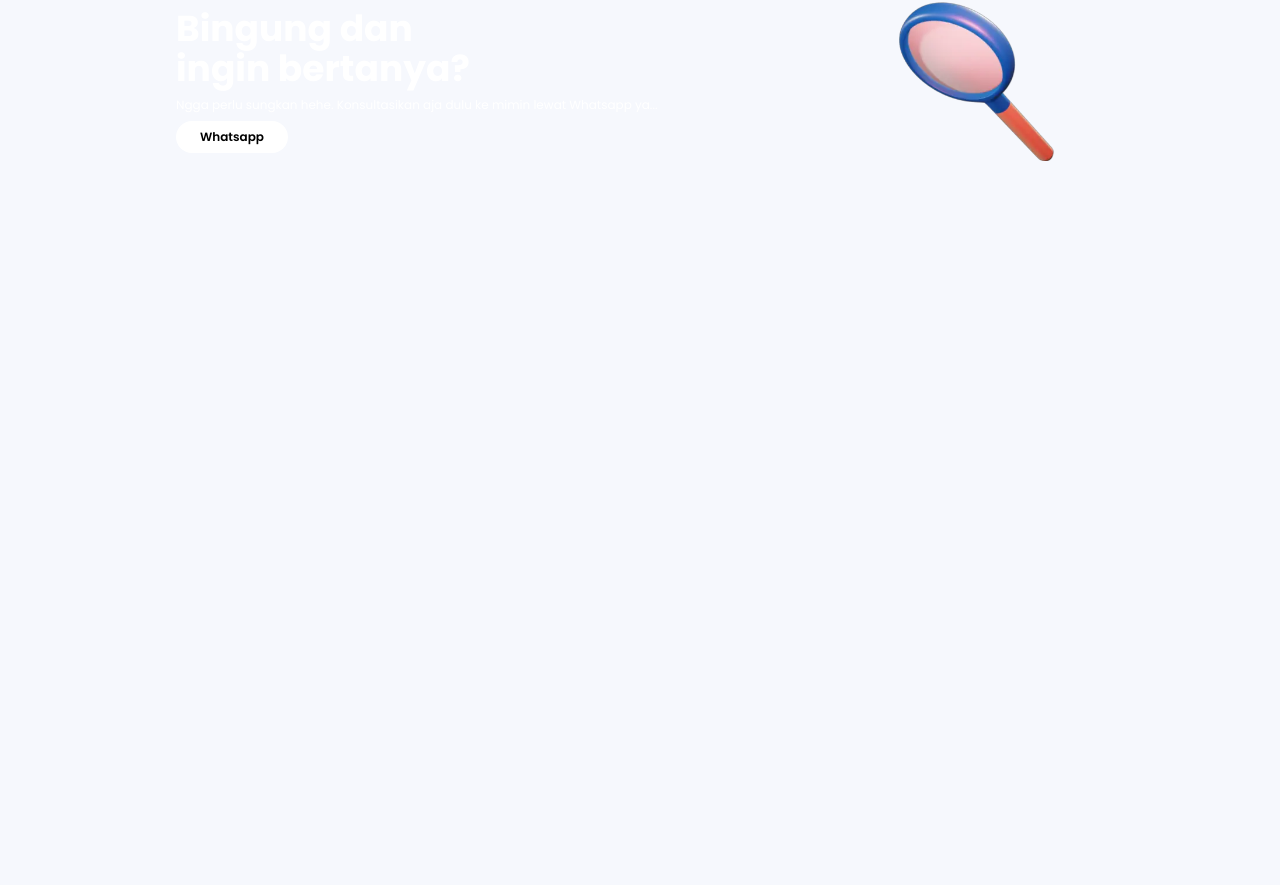
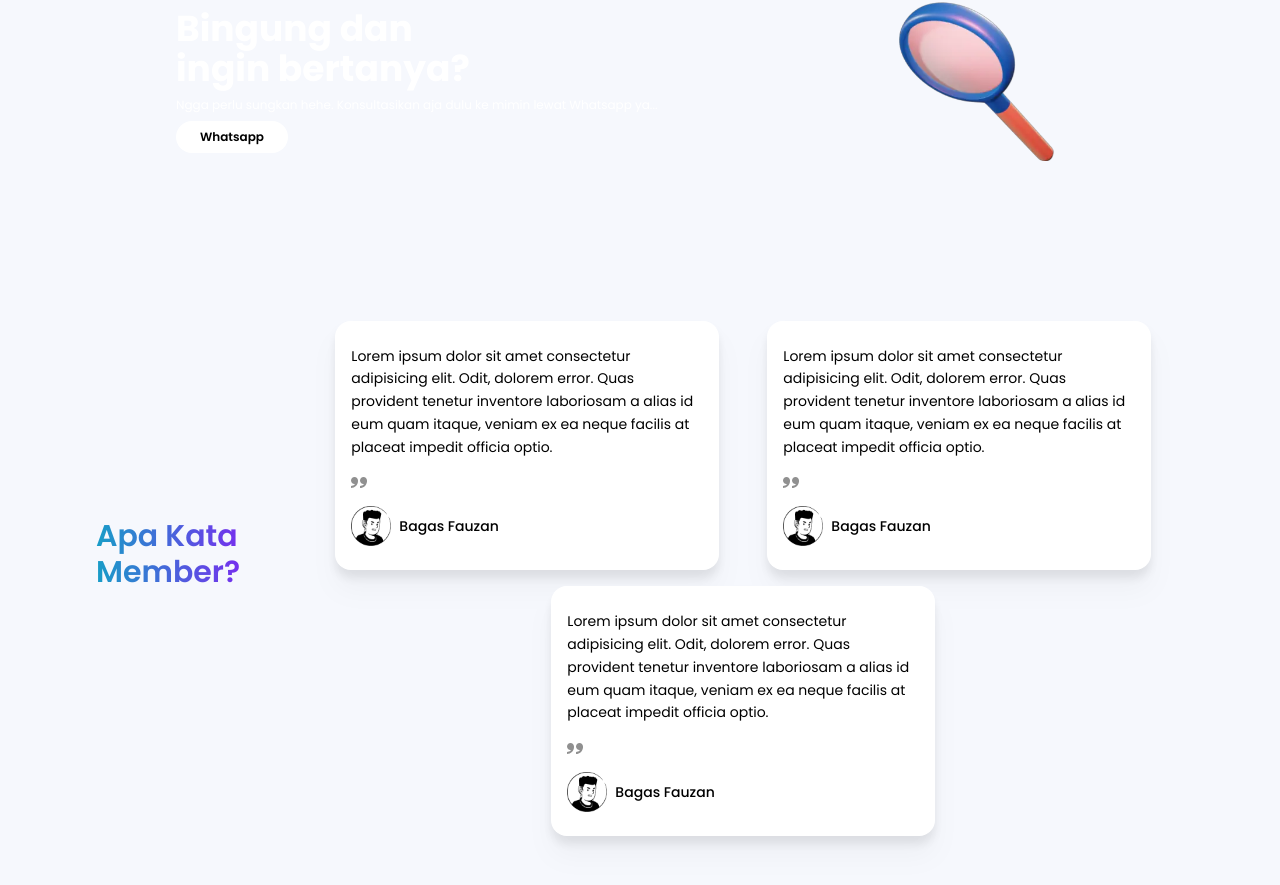
Before and after one commit to rakhazan/penma, a React (Vite) app: page / in a window 1280 px wide. Shown: the part 3057-3942 px from the top of the page. Before the commit the page ends 3250 px from the top, so only its background shows below. Built offline with nearby package versions, Linux system fonts and the light colour scheme.

Commit message:
:sparkles: Testimonials section

```diff
--- a/src/App.jsx
+++ b/src/App.jsx
@@ -2,7 +2,8 @@ import ClassCard from "./components/ClassCard";
 import CTA from "./components/CTA";
 import FeatureCard from "./components/FeatureCard";
 import Navbar from "./components/Navbar";
-import { uv, hero, promo } from "./constants/landing";
+import TestimonialCard from "./components/TestimonialCard";
+import { uv, hero, promo, testimonials } from "./constants/landing";
 
 const App = () => (
   <div className="App">
@@ -52,6 +53,17 @@ const App = () => (
     </div>
 
     <CTA />
+
+    <div className="px-4 md:px-24 py-12 md:py-32 flex flex-col md:flex-row md:items-center justify-between">
+      <h2 className="text-gradient text-lg md:text-3xl font-semibold mb-8 md:mb-12">
+        Apa Kata Member?
+      </h2>
+      <div className="flex flex-wrap items-center justify-center gap-x-12 gap-y-4">
+        {testimonials.map((testimoni, index) => (
+          <TestimonialCard key={testimoni.id} {...testimoni} index={index} />
+        ))}
+      </div>
+    </div>
   </div>
 );
 
--- /dev/null
+++ b/src/components/TestimonialCard.jsx
@@ -0,0 +1,27 @@
+import React from "react";
+import { ImQuotesRight } from "react-icons/im";
+
+const TestimonialCard = ({ username, text }) => (
+  <>
+    <div className="flex flex-col gap-4 max-w-sm px-4 py-6 bg-white rounded-2xl drop-shadow-xl">
+      <p className="text-sm text-black leading-relaxed">
+        Lorem ipsum dolor sit amet consectetur adipisicing elit. Odit, dolorem
+        error. Quas provident tenetur inventore laboriosam a alias id eum quam
+        itaque, veniam ex ea neque facilis at placeat impedit officia optio.
+      </p>
+      <span className="text-end">
+        <ImQuotesRight />
+      </span>
+      <div className="flex flex-row items-center gap-2">
+        <img
+          src="/src/assets/default-user.png"
+          alt="user"
+          className="w-10 h-10"
+        />
+        <p className="text-sm text-black font-medium">Bagas Fauzan</p>
+      </div>
+    </div>
+  </>
+);
+
+export default TestimonialCard;
--- a/src/constants/landing.js
+++ b/src/constants/landing.js
@@ -226,3 +226,21 @@ export const cta = {
     wa: "https://wa.me/+6281284262787",
     img: "/src/assets/lup.webp"
 }
+
+export const testimonials = [
+    {
+        id: "testi 1",
+        username: "Bagas Fauzan",
+        text: "Lorem ipsum dolor sit amet consectetur adipisicing elit. Odit, dolorem error. Quas provident tenetur inventore laboriosam a alias id eum quam itaque, veniam ex ea neque facilis at placeat impedit officia optio."
+    },
+    {
+        id: "testi 2",
+        username: "Jakiati Rifqoh",
+        text: "Lorem ipsum dolor sit amet consectetur adipisicing elit. Odit, dolorem error. Quas provident tenetur inventore laboriosam a alias id eum quam itaque, veniam ex ea neque facilis at placeat impedit officia optio."
+    },
+    {
+        id: "testi 1",
+        username: "Ichda Rahma",
+        text: "Lorem ipsum dolor sit amet consectetur adipisicing elit. Odit, dolorem error. Quas provident tenetur inventore laboriosam a alias id eum quam itaque, veniam ex ea neque facilis at placeat impedit officia optio."
+    },
+]
```
